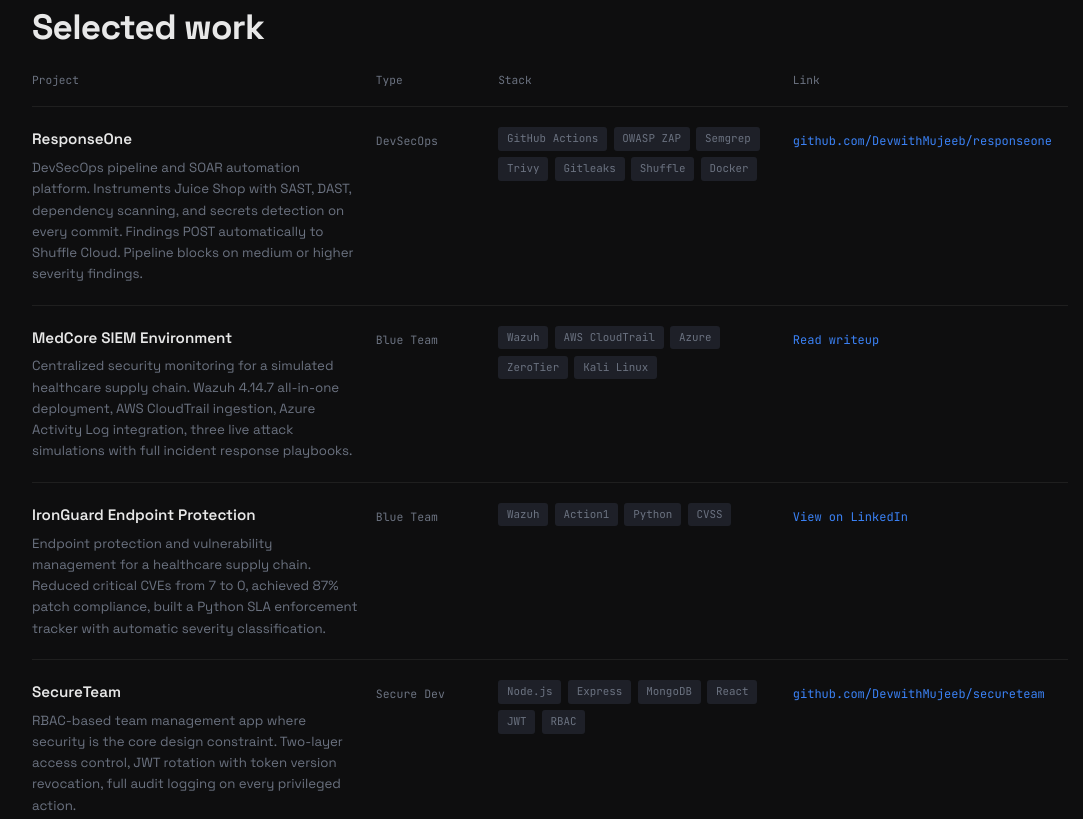
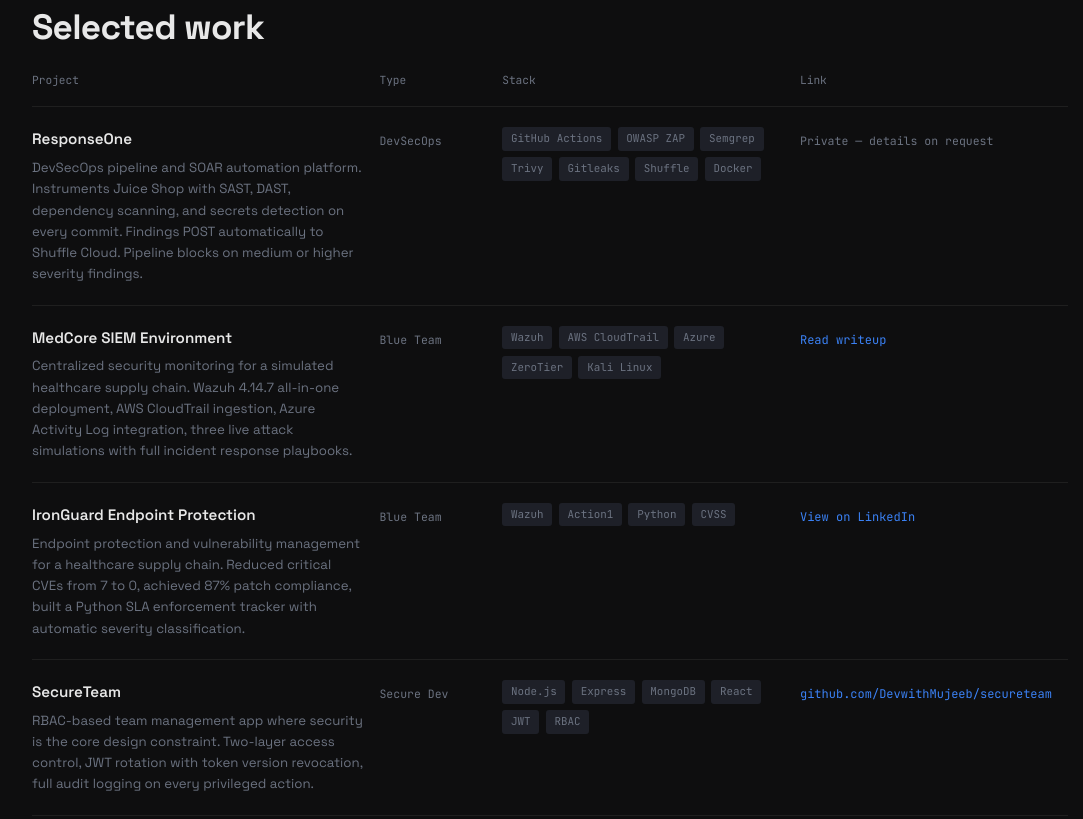
Before and after one commit to DevwithMujeeb/DevwithMujeeb.github.io, a plain HTML site: page index.html in a window 1280 px wide. Shown: the part 2080-2899 px from the top of the page, without its empty margins (90-1173 px from the left). Drawn offline with Linux system fonts and the light colour scheme.

Commit message:
Update project link and privacy information in index.html
Removed GitHub link and added a note about project privacy.

```diff
--- a/index.html
+++ b/index.html
@@ -861,13 +861,7 @@
               </div>
             </td>
             <td>
-              <a
-                href="https://github.com/DevwithMujeeb/responseone"
-                target="_blank"
-                rel="noopener"
-                class="proj-link"
-                >github.com/DevwithMujeeb/responseone</a
-              >
+              <span class="proj-type">Private — details on request</span>
             </td>
           </tr>
           <tr>
@@ -1092,6 +1086,7 @@
         >Abdulmujeeb Uthman — Ibadan, Nigeria — open to security roles</span
       >
       <div class="footer-links">
+        <a href="mailto:mujeebthedev@gmail.com">Email</a>
         <a
           href="https://github.com/DevwithMujeeb"
           target="_blank"
```
